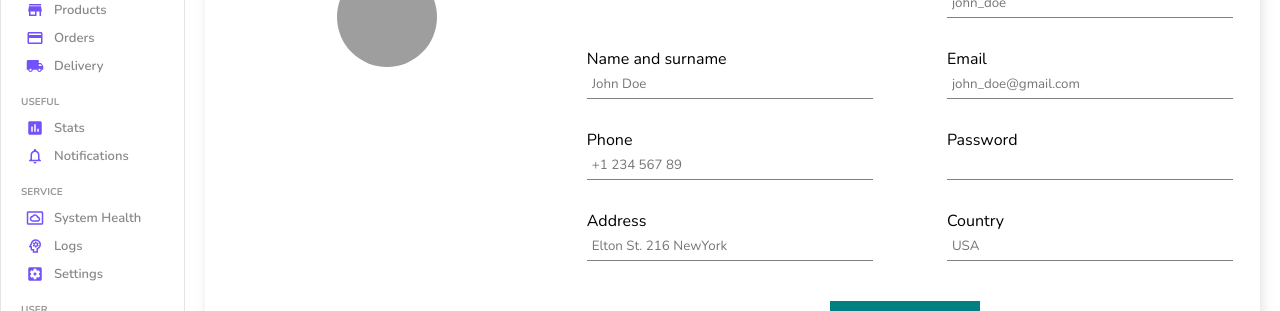
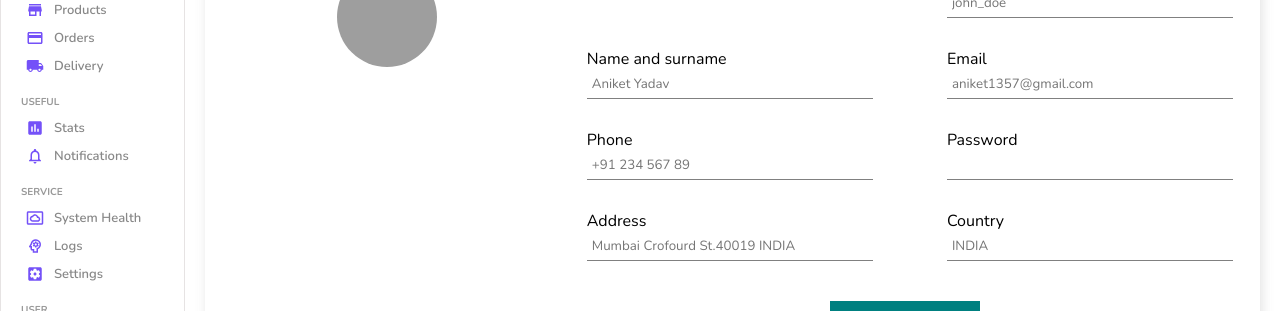
Before and after one commit to ay690/Admin-Panel, a React (Create React App) app: page /users/new in a window 1280 px wide. Shown: the part 181-492 px from the top of the page. Built offline with nearby package versions, Linux system fonts and the light colour scheme; no server answers; sample sign-in values are in the browser's storage; grey boxes are pictures that could not be loaded.

Commit message:
data created and stored in firebase

```diff
--- a/src/firebase.js
+++ b/src/firebase.js
@@ -1,5 +1,6 @@
 import { initializeApp } from "firebase/app";
 import { getAuth } from "firebase/auth";
+import { getFirestore } from "firebase/firestore";
 
 const firebaseConfig = {
   apiKey: process.env.REACT_APP_FIREBASE_KEY,
@@ -13,3 +14,4 @@ const firebaseConfig = {
 // Initialize Firebase
 const app = initializeApp(firebaseConfig);
 export const auth = getAuth();
+export const db = getFirestore(app);
--- a/src/formsource.js
+++ b/src/formsource.js
@@ -1,45 +1,45 @@
 export const userInputs = [
 
     {
-      id: 1,
+      id: "username",
       label: "Username",
       type: "text",
       placeholder: "john_doe",
     },
     {
-      id: 2,
+      id: "displayName",
       label: "Name and surname",
       type: "text",
-      placeholder: "John Doe",
+      placeholder: "Aniket Yadav",
     },
     {
-      id: 3,
+      id: "email",
       label: "Email",
       type: "mail",
-      placeholder: "john_doe@gmail.com",
+      placeholder: "aniket1357@gmail.com",
     },
     {
-      id: 4,
+      id: "phone",
       label: "Phone",
       type: "text",
-      placeholder: "+1 234 567 89",
+      placeholder: "+91 234 567 89",
     },
     {
-      id: 5,
+      id: "password",
       label: "Password",
       type: "password",
     },
     {
-      id: 6,
+      id: 'address',
       label: "Address",
       type: "text",
-      placeholder: "Elton St. 216 NewYork",
+      placeholder: "Mumbai Crofourd St.40019 INDIA",
     },
     {
-      id: 7,
+      id: "country",
       label: "Country",
       type: "text",
-      placeholder: "USA",
+      placeholder: "INDIA",
     },
 
 ];
--- a/src/pages/new/New.jsx
+++ b/src/pages/new/New.jsx
@@ -4,9 +4,42 @@ import Sidebar from "../../components/sidebar/Sidebar";
 import Navbar from "../../components/navbar/Navbar";
 import DriveFolderUploadOutlinedIcon from "@mui/icons-material/DriveFolderUploadOutlined";
 import { useState } from "react";
+import { collection, doc, setDoc, addDoc, serverTimestamp } from "firebase/firestore";
+import {auth, db } from "../../firebase";
+import { createUserWithEmailAndPassword } from "firebase/auth";
 
 const New = ({ inputs, title }) => {
   const [file, setFile] = useState("");
+  const [data, setData] = useState({});
+
+  const handleInput = (e) =>{
+    const id = e.target.id;
+    const value = e.target.value;
+
+    setData({...data, [id]: value});
+  };
+
+  console.log(data);
+
+  const handleAdd = async (e) => {
+    e.preventDefault();
+    try{
+    const res = await createUserWithEmailAndPassword( //now this returns the user with an id and we can use it in db
+    //now to do that we will use setDoc because we are not generating any id we already made it
+      auth,
+      data.email,
+      data.password,
+      );
+
+     await setDoc(doc(db, "users", res.user.uid), { //res -> response
+      ...data,
+      timeStamp: serverTimestamp(),
+    });
+  }catch(err){
+    console.log(err);
+  }
+   //console.log(res.id);
+  }
 
   return (
     <div className="new">
@@ -28,7 +61,7 @@ const New = ({ inputs, title }) => {
             />
           </div>
           <div className="right">
-            <form>
+            <form onSubmit={handleAdd} >
               <div className="formInput">
                 <label htmlFor="file">
                   Image: <DriveFolderUploadOutlinedIcon className="icon" />
@@ -44,10 +77,11 @@ const New = ({ inputs, title }) => {
               {inputs.map ((input) => (
                 <div className="formInput" key={input.id}>
                   <label>{input.label}</label>
-                  <input type={input.type} placeholder={input.placeholder} />
+                  <input
+                  id={input.id} type={input.type} placeholder={input.placeholder} onChange = { handleInput } />
                 </div>
               ))}
-              <button>Send</button>
+              <button type='submit' >Send</button>
             </form>
           </div>
         </div>
```
